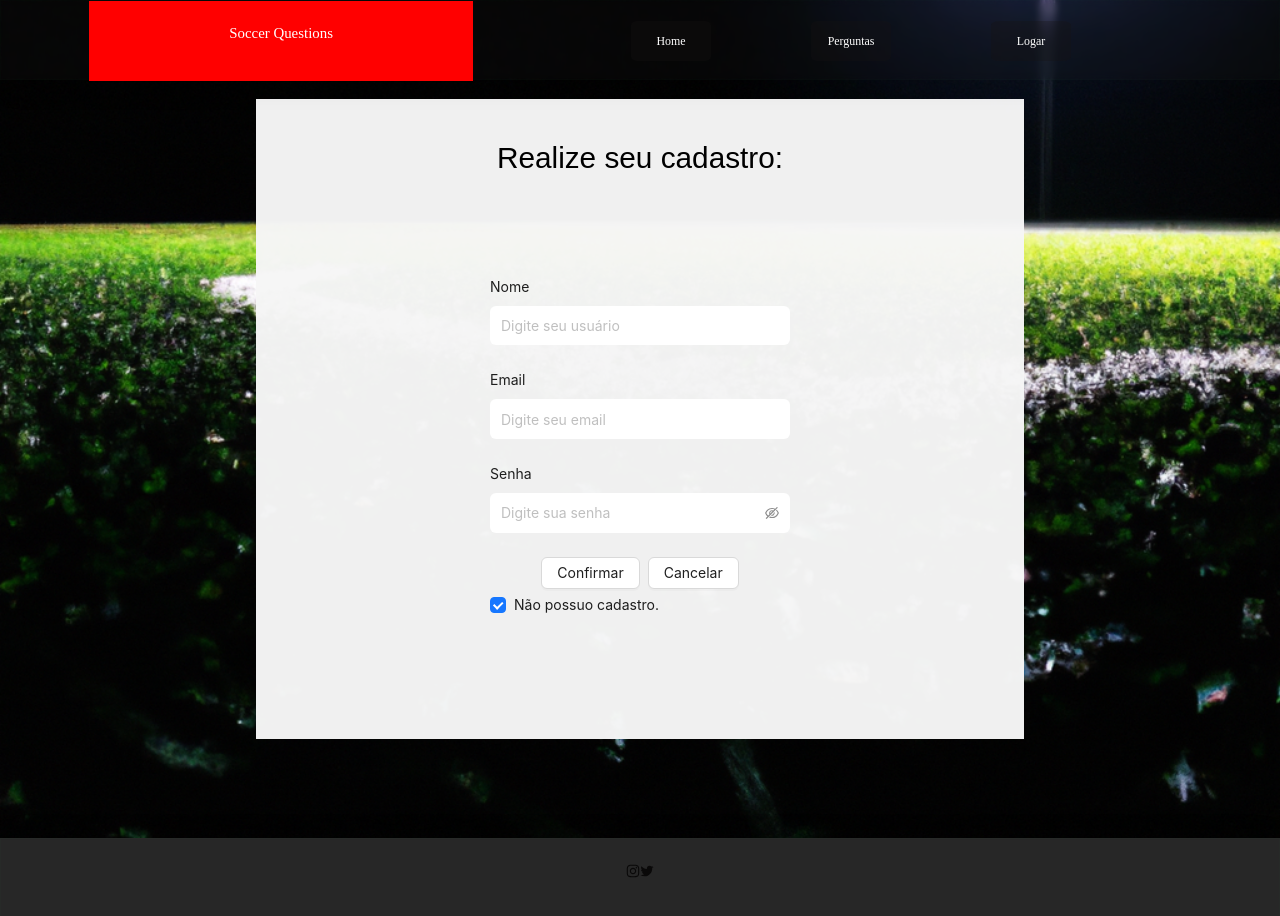
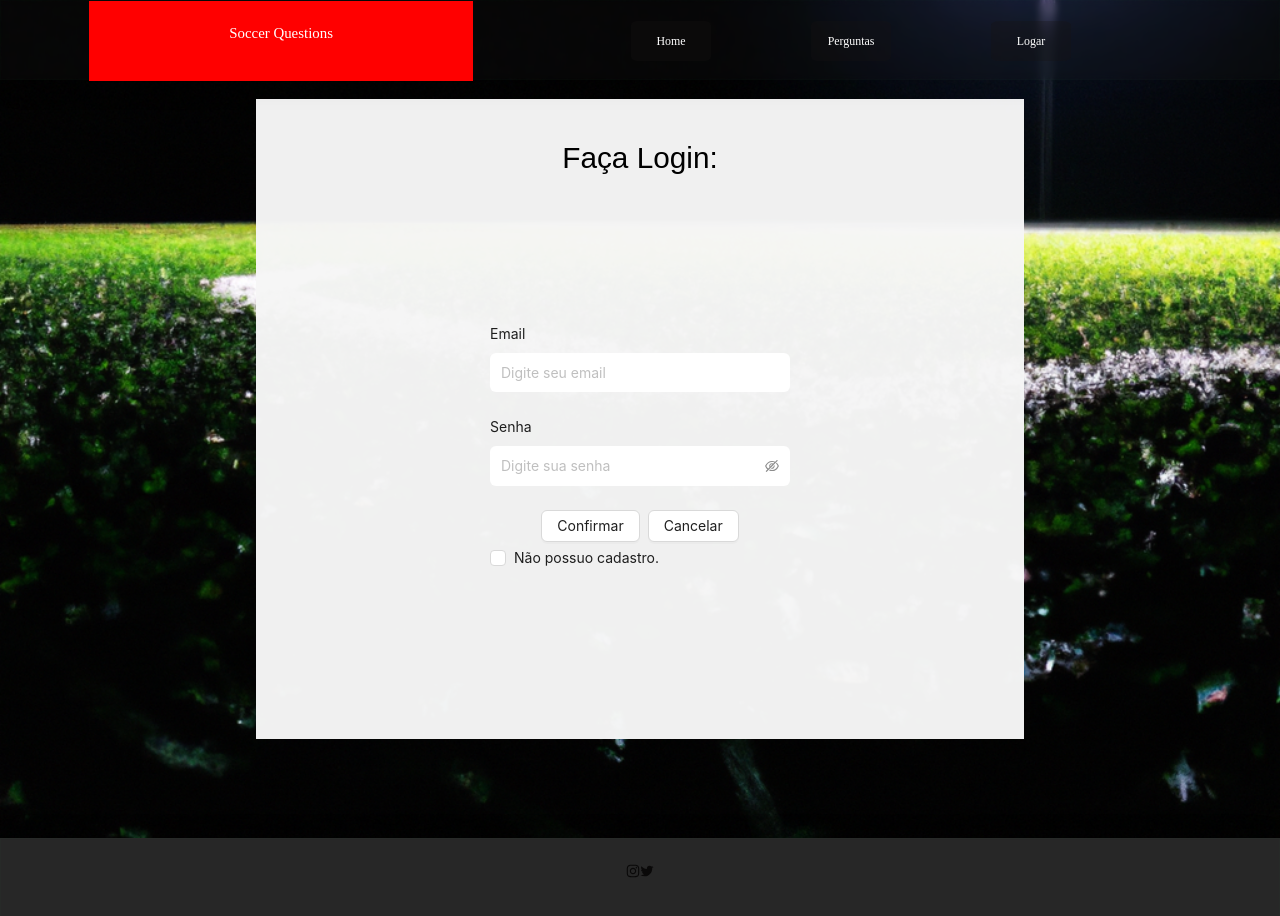
Before and after one commit to RafaelCss/FrontQuiz, a Next.js app: page /Logar in a window 1280 px wide. Shown: the top 916 px of the page. Built offline with nearby package versions, Linux system fonts and the light colour scheme; a web font is replaced by a local one.

Commit message:
14-05 ajustando formulário de login

```diff
--- a/src/Components/Entidade/Login/formulario/index.tsx
+++ b/src/Components/Entidade/Login/formulario/index.tsx
@@ -1,26 +1,23 @@
-import { InputMod, InputPasswordMod } from '@/src/Components/Input/style';
-import { Button, Checkbox, Form, Input, Space, Switch } from 'antd';
-import { RequiredMark, useForm } from 'antd/es/form/Form';
-import { useState } from 'react';
+import { InputMod } from '@/src/Components/Input/style';
+import { Button, Checkbox, Form, Input, Space } from 'antd';
+import { RequiredMark } from 'antd/es/form/Form';
+import { Dispatch, SetStateAction, useState } from 'react';
 import MainFormulario from './style';
-import { Rule } from 'antd/es/form';
-import { CheckOutlined, CloseOutlined } from '@ant-design/icons';
+
 import { CheckboxChangeEvent } from 'antd/es/checkbox';
 //import { EyeInvisibleOutlined, EyeTwoTone } from '@ant-design/icons';
 
 interface IFormulario {
-  nome?: string;
-  email?: string;
-  senha?: string;
+  setChecked: Dispatch<SetStateAction<boolean>>;
+  checked: boolean;
 }
 
 const placeHolder = (item: string) => `Digite ${item}`;
 
-function Formulario() {
+function Formulario({ setChecked, checked }: IFormulario) {
   const [form] = Form.useForm<IFormulario>();
   const [requiredMark, setRequiredMarkType] =
     useState<RequiredMark>('optional');
-  const [checked, setChecked] = useState(true);
 
   const onRequiredTypeChange = ({
     requiredMarkValue,
--- a/src/Components/Entidade/Login/index.tsx
+++ b/src/Components/Entidade/Login/index.tsx
@@ -2,24 +2,29 @@ import { Switch } from 'antd';
 import ContainerFormulario from '../../Container/Formulario/style';
 import Titulo from '../../Container/Titulo/style';
 import Formulario from './formulario';
-import { useState } from 'react';
+import { useEffect, useState } from 'react';
 
 const logar = 'Faça Login';
 const cadastro = 'Realize seu cadastro';
 
 function Pagina() {
-  const [criarLogin, setCriarLogin] = useState<boolean>(false);
+  const [checked, setChecked] = useState<boolean>(false);
+  const [labelForm, setLabelForm] = useState<string>();
 
-  const onChange = (checked: boolean) => {
-    setCriarLogin(checked);
-  };
+  useEffect(() => {
+    if (checked) {
+      setLabelForm('Realize seu cadastro:');
+    } else {
+      setLabelForm('Faça Login:');
+    }
+  }, [checked]);
 
   return (
     <ContainerFormulario>
       <Titulo>
-        <h2>Realize seu cadastro:</h2>
+        <h2>{labelForm}</h2>
       </Titulo>
-      <Formulario />
+      <Formulario setChecked={setChecked} checked={checked} />
     </ContainerFormulario>
   );
 }
```
